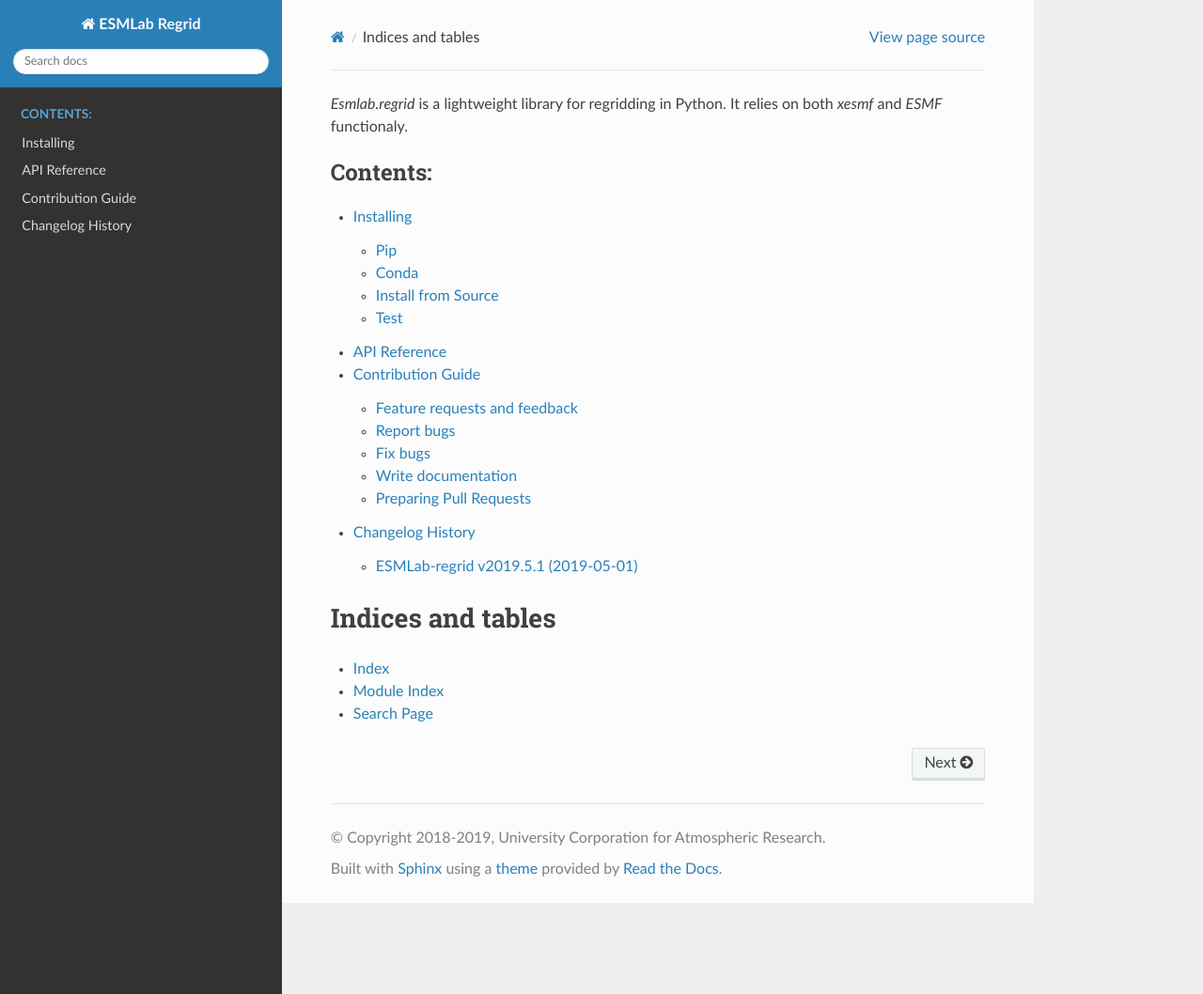
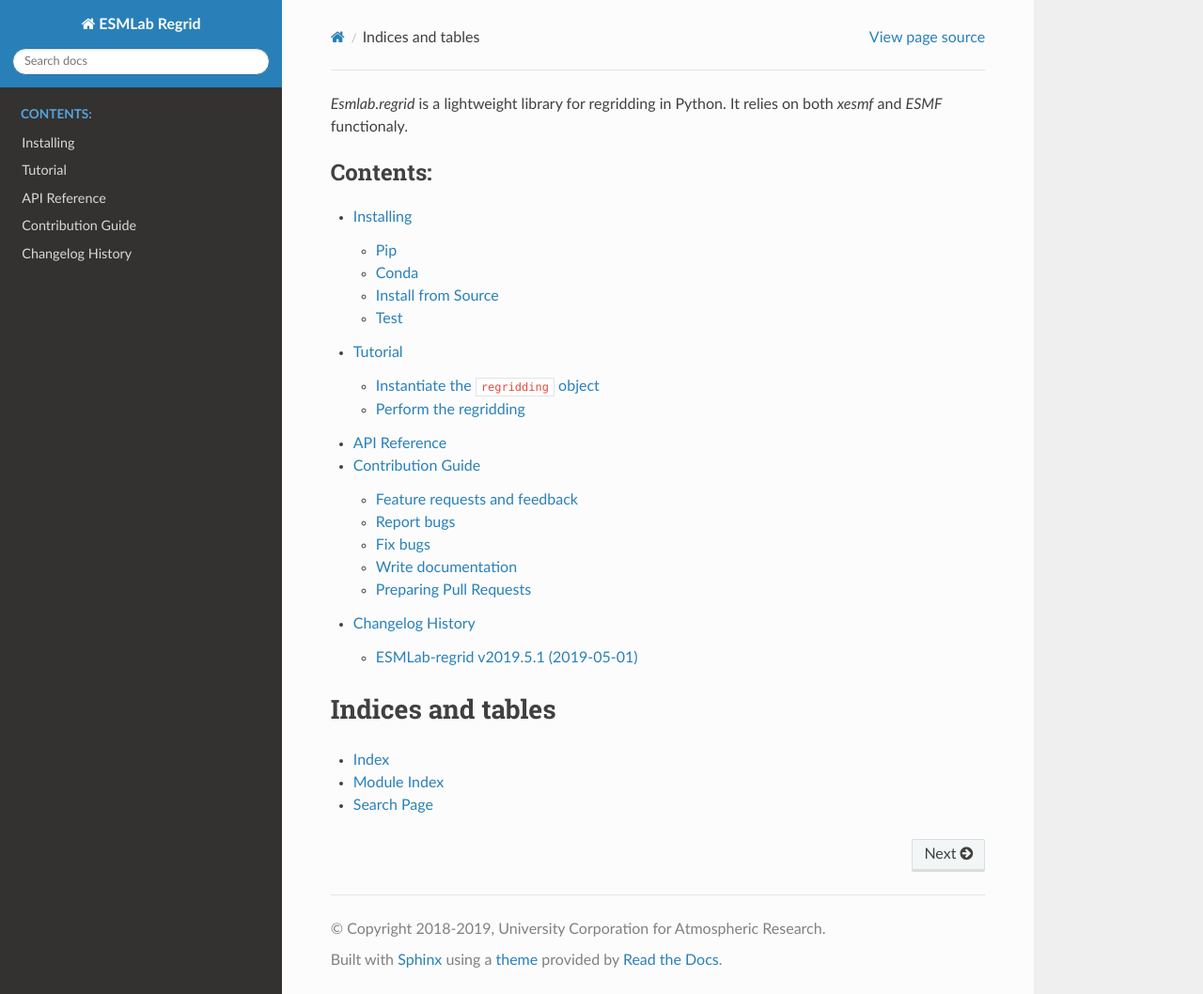
Before and after one commit to NCAR/esmlab-regrid, a Sphinx documentation site: the page built from docs/source/index.rst, in a window 1280 px wide and 1058 px high. Shown: the whole window at 94% size. Built offline with Sphinx 7.4.7 and the Read the Docs theme 2.0.0, drawn with Linux system fonts in a browser that asks for light colours; the version number could not be read and is left out; some of the changed lines change nothing that is shown.

Commit message:
Update docs

```diff
--- a/docs/source/conf.py
+++ b/docs/source/conf.py
@@ -89,7 +89,7 @@
 # List of patterns, relative to source directory, that match files and
 # directories to ignore when looking for source files.
 # This patterns also effect to html_static_path and html_extra_path
-exclude_patterns = ['_build', 'Thumbs.db', '.DS_Store']
+exclude_patterns = ['_build', 'notebooks/.ipynb_checkpoints', 'Thumbs.db', '.DS_Store']
 
 # The name of the Pygments (syntax highlighting) style to use.
 pygments_style = 'sphinx'
@@ -175,7 +175,7 @@
 
 ipython_execlines = [
     'import numpy as np',
-    'import pandas as pd',
+    'import esmlab',
     'import xarray as xr',
     'import esmlab_regrid',
 ]
--- a/docs/source/index.rst
+++ b/docs/source/index.rst
@@ -9,6 +9,7 @@
    :caption: Contents:
 
    install
+   notebooks/tutorial
    api
    contributing
    changelog
```
Also changed, not shown: docs/source/notebooks/tutorial.ipynb.
